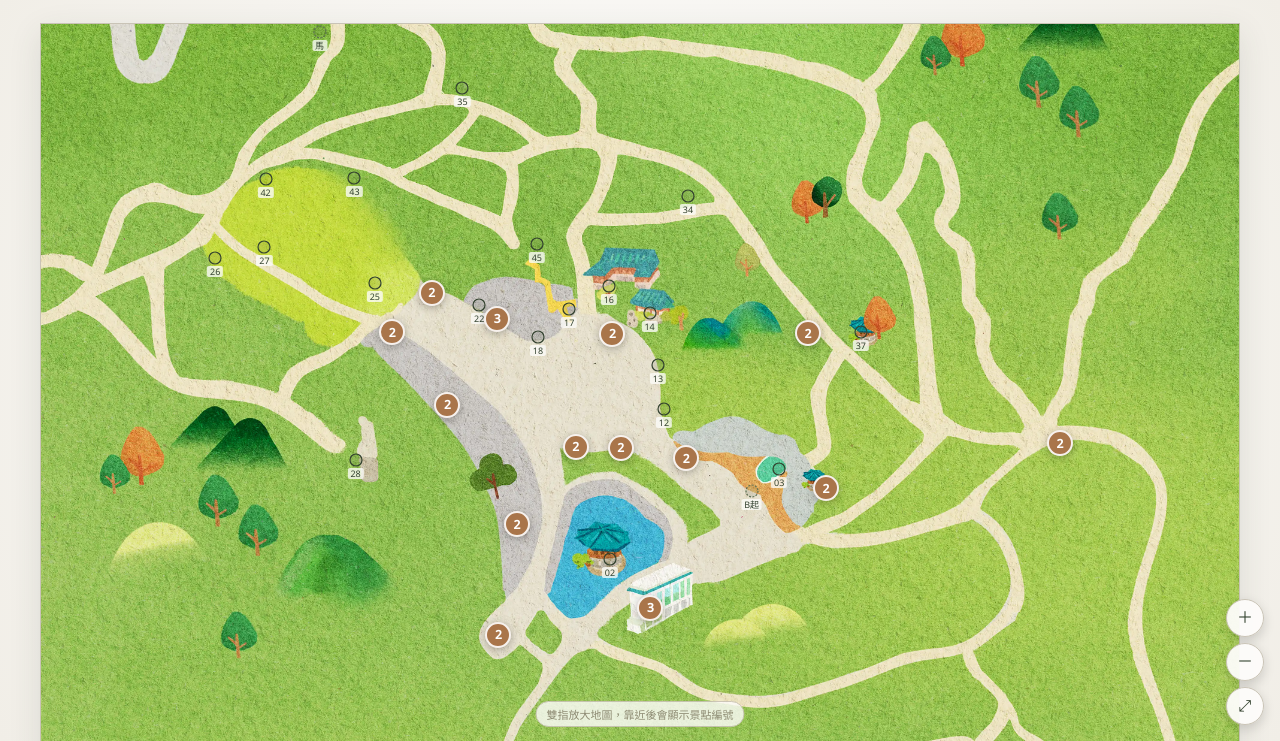
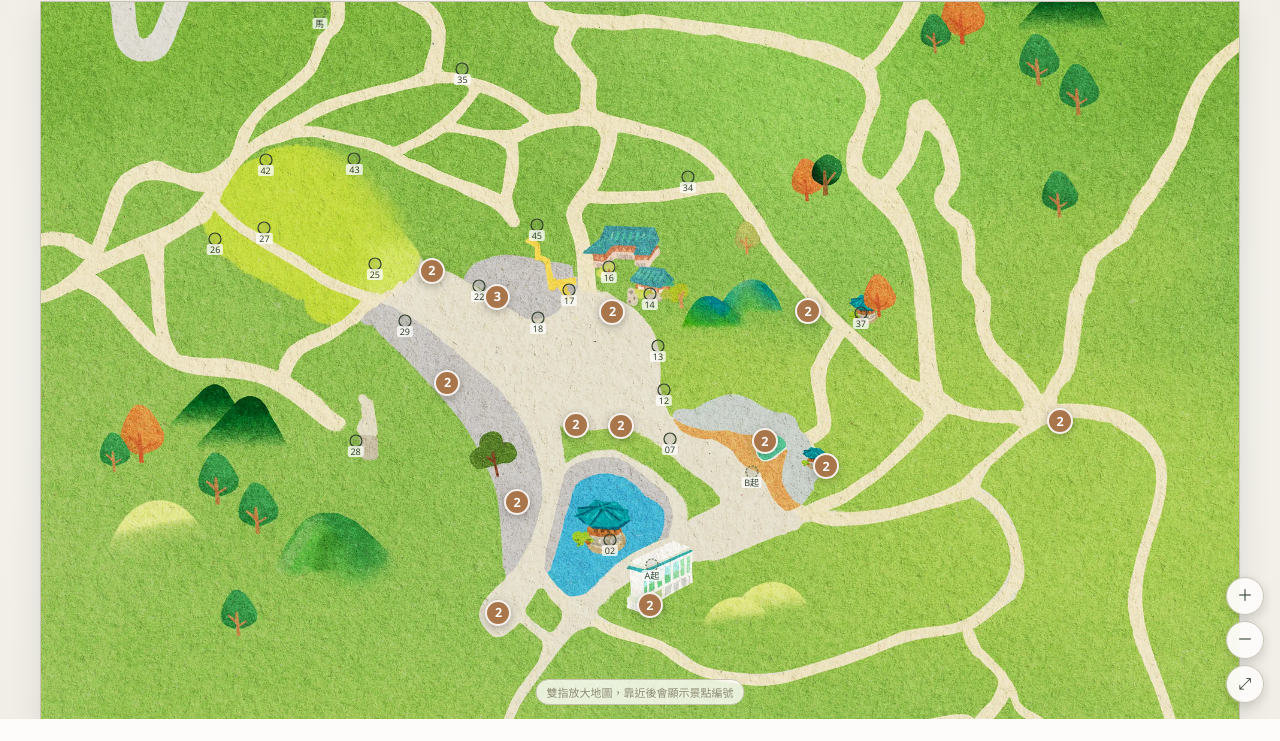
Before and after one commit to arcabeta3/wmdmini, a plain HTML site: page index.html in a window 1280 px wide. Shown: the part 100-841 px from the top of the page. After the commit the page ends 819 px from the top, so only its background shows below. Drawn offline with Linux system fonts and the light colour scheme.

Commit message:
Add files via upload

```diff
--- a/index.html
+++ b/index.html
@@ -1,8 +1,8 @@
-3<!DOCTYPE html>
+<!DOCTYPE html>
 <html lang="zh-Hant">
 <head>
 <meta charset="UTF-8">
-<meta name="viewport" content="width=device-width, initial-scale=1.0">
+<meta name="viewport" content="width=device-width, initial-scale=1.0, maximum-scale=1.0, user-scalable=no">
 <title>月明洞筆記</title>
 <link rel="preconnect" href="https://fonts.googleapis.com">
 <link href="https://fonts.googleapis.com/css2?family=Noto+Serif:wght@400;600;700&family=Noto+Serif+KR:wght@400;600;700&family=Noto+Serif+TC:wght@400;600;700&family=Noto+Sans:wght@400;500&family=Noto+Sans+KR:wght@400;500&family=Noto+Sans+TC:wght@400;500&display=swap" rel="stylesheet">
@@ -292,7 +292,7 @@ html,body{ margin:0; padding:0; height:100%; background:var(--paper); color:var(
    ---------------------------------------------------------------- */
 /* ============ 地圖模式 1：手繪地圖 ─ 這裡放地圖1（主要那張）的點位 ============ */
 const SPOTS_MAP1 = [
-  {key:"pt01",x:51.7,y:78.6,label:"01",name:"316空提紀念館",
+  {key:"pt01",x:51.7,y:80.6,label:"01",name:"316空提紀念館",
     name_en:"316 Rapture Memorial Hall",
     name_ko:"성자 사랑의 집 (316 휴거 기념관)",
     desc:"＜316館＞共三層樓、十六根柱子。在這裡達成了「　神的創造目的──空提」，所以這裡也是＜空提館＞。空提就是「愛一體」，亦即「與三位結婚」，因此這裡也是＜婚宴會館＞。也可以把它視為空提館、生命誕生館、靈魂的理想世界──黃金天國。整個月明洞、　神的聖殿就如同這樣的立場",
@@ -301,50 +301,49 @@ const SPOTS_MAP1 = [
     desc_en:"The <316 Hall> has three floors and sixteen pillars. The \"God's purpose of creation-Rapture\" was achieved here, so this is also the \"Rapture Hall\". Rapture is to become \"one with love\", that is, \"marrying the Trinity\", so it is also the <wedding banquet hall>. It can also be regarded as the hall of rapture, the birth of life hall, the ideal world of the soul -- golden kingdom of heaven. In the same way, the whole Wolmyeongdong and the temple of God are in this position.",
     desc_ko:"성자 사랑의 집은 3년 이상 하나님의 구상을 받고 짓기 시작해 2013년 9월 12일에 헌당한 건물 성전이다.수차례 설계를 변경하다가 아름답고 신비하고 웅장하게 하라는 성자의 구상에 따라 현재의 모습으로 짓게 되었다. 이곳은 하나님과 사랑으로 일체된 곳, 하늘의 신부를 상징하는 곳이다. 지하1층은 화장실과 명샵(매점), 1층은 식당과 사무실, 2층은 미술관과 중강당, 3~4층은 1200명 이상 수용할 수 있는 본당으로 이뤄졌다.  성자 사랑의 집은 '316 휴거 기념관'이라고도 부르는데, 3층 건물로써 앞에 기둥 8개, 건물 좌우에 기둥 8개를 합해서 총 16개의 기둥이 세워져 있습니다.정명석 목사는 말씀을 전하며 생명 구원사업을 하다가 교인들이 많아지면서 월명동 자연성전을 건축했습니다. 그 다음에 육적인 건물성전인 성자 사랑의 집을 건축했고 이후로는 전국에 하나 둘씩 성전을 사고 건축하는 역사가 일어났습니다."
   },
-  {key:"pt02",x:47.5,y:71.4,label:"02",name:"月明湖與月明亭"},
-  {key:"pt03",x:61.6,y:59.5,label:"03",name:"聖靈瀑布"},
-  {key:"pt04",x:64.8,y:61.7,label:"04",name:"聖靈瀑布上亭子"},
-  {key:"pt05",x:66.2,y:62.3,label:"05",name:"占星台"},
-  {key:"pt06",x:55.2,y:58,label:"06",name:"癩蛤蟆石"},
-  {key:"pt07",x:52.5,y:58,label:"07",name:"33頓石"},
-  {key:"pt08",x:49.6,y:56.7,label:"08",name:"聖子石"},
-  {key:"pt09",x:47.2,y:56.6,label:"09",name:"人面具相石"},
-  {key:"pt10",x:45.5,y:57,label:"10",name:"扁平石"},
-  {key:"pt11",x:43.8,y:56,label:"11",name:"大象石"},
-  {key:"pt12",x:52,y:51.4, label:"12",name:"石頭作品"},
-  {key:"pt13",x:51.5,y:45.6, label:"13",name:"體會松"},
-  {key:"pt14",x:50.8,y:38.7,label:"14",name:"青瓦屋"},
-  {key:"pt15",x:48,y:42.2,label:"15",name:"聖靈松"},
-  {key:"pt16",x:47.4,y:35,label:"16",name:"宣教中心"},
-  {key:"pt17",x:44.1,y:38.1,label:"17",name:"神之路"},
-  {key:"pt18",x:41.5,y:41.8,label:"18",name:"禱告山"},
-  {key:"pt19",x:38.5,y:41,label:"19",name:"主愛之泉"},
-  {key:"pt21",x:36.7,y:40.4,label:"21",name:"象徵松"},
-  {key:"pt22",x:36.6,y:37.6,label:"22",name:"老家紀念館"},
-  {key:"pt23",x:33.8,y:35.5,label:"23",name:"禱告洞"},
-  {key:"pt24",x:31.5,y:36.4,label:"24",name:"山泉水"},
-  {key:"pt25",x:27.9,y:34.7,label:"25",name:"草坪聖殿"},
+  {key:"pt02",x:47.5,y:71.4,label:"02",name:"景點02"},
+  {key:"pt03",x:61.6,y:59.5,label:"03",name:"景點03"},
+  {key:"pt04",x:64.8,y:61.7,label:"04",name:"景點04"},
+  {key:"pt05",x:66.2,y:62.3,label:"05",name:"韓屋井"},
+  {key:"pt06",x:59.2,y:57.9,label:"06",name:"景點06"},
+  {key:"pt07",x:52.5,y:58,label:"07",name:"田谷"},
+  {key:"pt08",x:49.6,y:56.7,label:"08",name:"景點08"},
+  {key:"pt09",x:47.2,y:56.6,label:"09",name:"展望台"},
+  {key:"pt10",x:45.5,y:57,label:"10",name:"守德天使石"},
+  {key:"pt11",x:43.8,y:56,label:"11",name:"迴谷騎馬場"},
+  {key:"pt12",x:52,y:51.4, label:"12",name:"迴谷"},
+  {key:"pt13",x:51.5,y:45.6, label:"13",name:"景點13"},
+  {key:"pt14",x:50.8,y:38.7,label:"14",name:"景點14"},
+  {key:"pt15",x:48,y:42.2,label:"15",name:"景點15"},
+  {key:"pt16",x:47.4,y:35,label:"16",name:"請德谷"},
+  {key:"pt17",x:44.1,y:38.1,label:"17",name:"從文化館"},
+  {key:"pt18",x:41.5,y:41.8,label:"18",name:"景點18"},
+  {key:"pt19",x:38.5,y:41,label:"19",name:"景點19"},
+  {key:"pt21",x:36.7,y:40.4,label:"21",name:"景點21"},
+  {key:"pt22",x:36.6,y:37.6,label:"22",name:"景點22"},
+  {key:"pt23",x:33.8,y:35.5,label:"23",name:"景點23"},
+  {key:"pt24",x:31.5,y:36.4,label:"24",name:"景點24"},
+  {key:"pt25",x:27.9,y:34.7,label:"25",name:"郎山"},
   {key:"pt26",x:14.6,y:31.3,label:"26",name:"景點26"},
-  {key:"pt27",x:18.7,y:29.8,label:"27",name:"山水景石"},
-  {key:"pt28",x:26.3,y:58.2,label:"28",name:"信心山"},
-  {key:"pt46",x:28.3,y:40.2,label:"46",name:"聖子雕像"},
-  {key:"pt29",x:30.4,y:42.3,label:"29",name:"第一瀑布"},
-  {key:"pt30",x:33.2,y:50.2,label:"30",name:"野心作"},
-  {key:"pt31",x:34.7,y:51.6,label:"31",name:"老鷹石"},
-  {key:"pt32",x:39,y:68,label:"32",name:"神之亭"},
-  {key:"pt33",x:40.5,y:65.6,label:"33",name:"神的瀑布"},
-  {key:"pt34",x:54,y:23.1,label:"34",name:"田谷"},
-  {key:"pt35",x:35.2,y:8.6,label:"35",name:"展望台"},
-  {key:"pt36",x:84,y:55,label:"36",name:"城隍堂"},
-  {key:"pt37",x:68.4,y:41.2,label:"37",name:"星峰亭"},
-  {key:"pt38",x:64.5,y:42.1,label:"38",name:"王之座椅松"},
-  {key:"pt39",x:63.5,y:40.6,label:"39",name:"另一顆松樹"},
-  {key:"pt41",x:38.4,y:79.4,label:"41",name:"清算館"},
-  {key:"pt42",x:18.8,y:20.8,label:"42",name:"圓山多福松"},
-  {key:"pt43",x:26.2,y:20.7,label:"43",name:"Ｙ字松"},
-  {key:"pt44",x:39.1,y:36.8,label:"44",name:"構想松"},
-  {key:"pt45",x:41.4,y:29.5,label:"45",name:"禱告奇蹟松"}
-
+  {key:"pt27",x:18.7,y:29.8,label:"27",name:"入口"},
+  {key:"pt28",x:26.3,y:58.2,label:"28",name:"四月照憲辦公室"},
+  {key:"pt29",x:30.4,y:42.3,label:"29",name:"景點29"},
+  {key:"pt30",x:33.2,y:50.2,label:"30",name:"景點30"},
+  {key:"pt31",x:34.7,y:51.6,label:"31",name:"景點31"},
+  {key:"pt32",x:39,y:68,label:"32",name:"景點32"},
+  {key:"pt33",x:40.5,y:65.6,label:"33",name:"信心山"},
+  {key:"pt34",x:54,y:23.1,label:"34",name:"綠洲泉"},
+  {key:"pt35",x:35.2,y:8.6,label:"35",name:"景點35"},
+  {key:"pt36",x:84,y:55,label:"36",name:"景點36"},
+  {key:"pt37",x:68.4,y:41.2,label:"37",name:"景點37"},
+  {key:"pt38",x:64.5,y:42.1,label:"38",name:"景點38"},
+  {key:"pt39",x:63.5,y:40.6,label:"39",name:"景點39"},
+  {key:"pt41",x:38.4,y:79.4,label:"41",name:"山泉水"},
+  {key:"pt42",x:18.8,y:20.8,label:"42",name:"景點42"},
+  {key:"pt43",x:26.2,y:20.7,label:"43",name:"草坪"},
+  {key:"pt44",x:39.1,y:36.8,label:"44",name:"圓山"},
+  {key:"pt45",x:41.4,y:29.5,label:"45",name:"景點45"}
+  /* 46號（梯桃谷精舍洞）換算後落在這張底圖左邊界之外，已經移除 */
 ].map(s => ({ name_en:"", name_ko:"", desc:"【站位文字】"+s.name+"的介紹內容，之後替換為正式文案。", desc_en:"", desc_ko:"", photos:[], audio:null, ...s }));
 
 const SYMBOLS_MAP1 = [
@@ -353,7 +352,7 @@ const SYMBOLS_MAP1 = [
   {key:"horse", type:"symbol", x:23.3, y:1.2,  label:"馬", name:"騎馬場入口"},
   {key:"routeA", type:"symbol", x:51, y:74.8, label:"A起", name:"路線A 出發點"},
   {key:"routeB", type:"symbol", x:59.3, y:62.4, label:"B起", name:"路線B 出發點"},
-  {key:"spring", type:"symbol", x:47.4, y:40.7, label:"C起點路線",  name:"青瓦屋前"}
+  {key:"spring", type:"symbol", x:47.4, y:40.7, label:"泉",  name:"媽媽泉"}
 ].map(s => ({ name_en:"", name_ko:"", desc:"【站位文字】"+s.name+"的介紹內容，之後替換為正式文案。", desc_en:"", desc_ko:"", photos:[], audio:null, ...s }));
 
 /* ----------------------------------------------------------------
```
